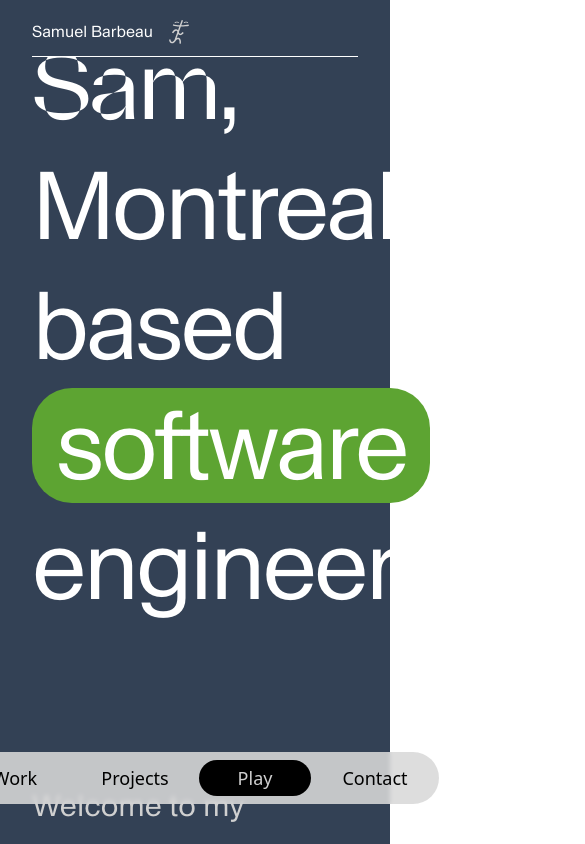
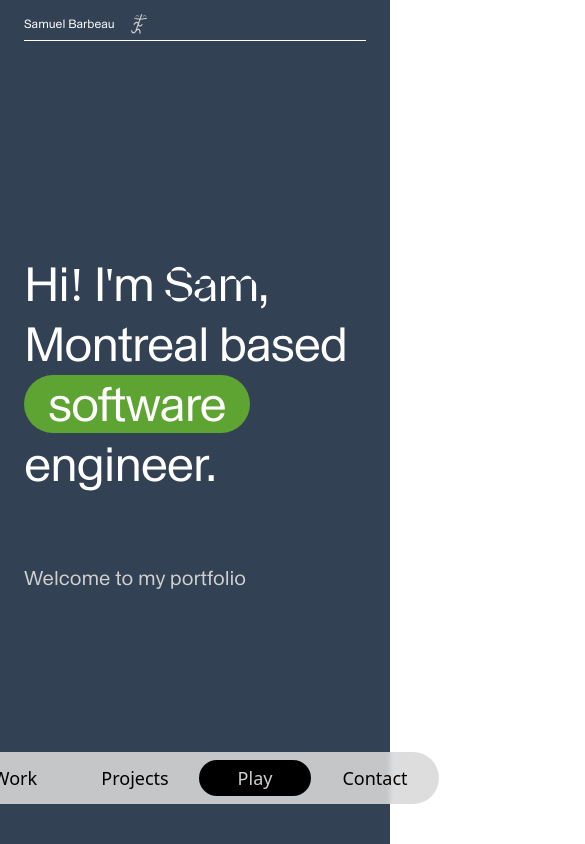
Before and after one commit to samb271/portfolio, a Vue app: page / in a window 390 px wide. Shown: the top 844 px of the page, 585 px wide, since content can reach past the window. Built offline with nearby package versions, Linux system fonts and the light colour scheme.

Commit message:
home page mobile friendly

```diff
--- a/src/components/Container.vue
+++ b/src/components/Container.vue
@@ -2,7 +2,7 @@
 </script>
 
 <template>
-  <div class="md:mx-16 mx-8">
+  <div class="md:mx-16 sm:mx-8 mx-6">
     <slot></slot>
   </div>
 </template>
--- a/src/components/Header.vue
+++ b/src/components/Header.vue
@@ -57,14 +57,14 @@ window.addEventListener('scroll', () => {
 </script>
 
 <template>
-  <div class="fixed w-full md:px-16 px-8 pt-2 text-text-primary bg-background header z-50">
-    <div class="h-12 flex place-items-center">
+  <div class="fixed w-full sm:px-16 sm:text-base text-xs sm:px-8 px-6 pt-2 text-text-primary bg-background header z-50">
+    <div class="sm:h-12 h-8 flex place-items-center">
       <div>
         <p class="min-w-max">Samuel Barbeau</p>
       </div>
 
       <div class="grow mx-4" id="avatarContainer">
-        <img src="../assets/svg/samb.svg" class="relative h-6" id="avatar">
+        <img src="../assets/svg/samb.svg" class="relative sm:h-6 h-5" id="avatar">
       </div>
 
       <!-- <div>
--- a/src/components/Projects/aiProjects.vue
+++ b/src/components/Projects/aiProjects.vue
@@ -16,9 +16,9 @@ const isLinesOfActionVisible = ref(false);
 <template>
   <div class="flex">
 
-    <div class="flex flex-col gap-8 mt-20">
-      <div class="flex border-b-2 border-[#D0D0D030] pb-8">
-        <div class="">
+    <div class="flex flex-col gap-8 mt-20 w-full">
+      <div class="flex flex-col xl:flex-row justify-between gap-16 border-b-2 border-[#D0D0D030] pb-8">
+        <div>
           <Section time="2023">
             <button @click="isAgePredictionVisible = !isAgePredictionVisible">
               Age prediction
@@ -39,12 +39,16 @@ const isLinesOfActionVisible = ref(false);
               </span>
             </div>
           </div>
-
-
+        </div>
+        <div v-if="isAgePredictionVisible" class="grow max-h-fit flex flex-col items-center">
+          <img class="max-w-xs" src="../../assets/ai/agePrediction.png" alt="">
+          <div class="mt-3 text-text-secondary">
+            Age prediction
+          </div>
         </div>
       </div>
 
-      <div class="flex border-b-2 border-[#D0D0D030] pb-8">
+      <div class="flex flex-col xl:flex-row justify-between gap-16 border-b-2 border-[#D0D0D030] pb-8">
         <div>
           <Section time="2023">
             <button @click="isEmotionPredictionVisible = !isEmotionPredictionVisible">
@@ -69,7 +73,12 @@ const isLinesOfActionVisible = ref(false);
               </span>
             </div>
           </div>
-
+        </div>
+        <div v-if="isEmotionPredictionVisible" class="grow max-h-fit flex flex-col items-center my-auto">
+          <img class="max-w-lg" src="../../assets/ai/emotionPrediction.png" alt="">
+          <div class="mt-3 text-text-secondary">
+            Emotion prediction
+          </div>
         </div>
       </div>
 
@@ -101,7 +110,7 @@ const isLinesOfActionVisible = ref(false);
       </div>
 
 
-      <div class="flex border-b-2 border-[#D0D0D030] pb-8">
+      <div class="flex flex-col xl:flex-row justify-between gap-16 border-b-2 border-[#D0D0D030] pb-8">
         <div>
           <Section time="2023">
             <button @click="isShapeRecognitionVisible = !isShapeRecognitionVisible">
@@ -125,7 +134,12 @@ const isLinesOfActionVisible = ref(false);
               </span>
             </div>
           </div>
-
+        </div>
+        <div v-if="isShapeRecognitionVisible" class="grow max-h-fit flex flex-col items-center my-auto">
+          <img class="max-w-sm" src="../../assets/ai/shapeRecognitionOutline.png" alt="">
+          <div class="mt-3 text-text-secondary">
+            Shape recognition
+          </div>
         </div>
       </div>
 
@@ -151,38 +165,7 @@ const isLinesOfActionVisible = ref(false);
             </span>
           </div>
         </div>
-
       </div>
-
-
-
-
     </div>
-
-    <div class="flex flex-col justify-between gap-16 pt-32 max-w-md mx-auto">
-
-      <div class="flex flex-col items-center">
-        <img class="max-w-xs" src="../../assets/ai/agePrediction.png" alt="">
-        <div class="mt-3 text-text-secondary">
-          Age prediction
-        </div>
-      </div>
-
-      <div class="flex flex-col items-center">
-        <img class="max-w-xl" src="../../assets/ai/emotionPrediction.png" alt="">
-        <div class="mt-3 text-text-secondary">
-          Emotion prediction
-        </div>
-      </div>
-
-      <div class="flex flex-col items-center">
-        <img class="max-w-sm" src="../../assets/ai/shapeRecognitionOutline.png" alt="">
-        <div class="mt-3 text-text-secondary">
-          Shape recognition
-        </div>
-      </div>
-
-    </div>
-
   </div>
 </template>
--- a/src/components/Section.vue
+++ b/src/components/Section.vue
@@ -7,14 +7,16 @@ const { time } = defineProps({
 </script>
 
 <template>
-  <p class="section text-4xl text-text-primary flex transition duration-300">
+  <p class="section text-4xl text-text-primary flex transition duration-300 border">
+  <div class="">
     <slot></slot>
-    <p v-if="time" class="text-lg pl-3">{{ time }}</p>
+  </div>
+  <p v-if="time" class="text-lg pl-3">{{ time }}</p>
   </p>
 </template>
 
 <style scoped>
-.section{
+.section {
   font-family: "Parabole Text";
 }
 </style>
--- a/src/components/app/Home.vue
+++ b/src/components/app/Home.vue
@@ -4,8 +4,8 @@
 
 <template>
   <div class="home flex flex-col gap-6 justify-center">
-    <p class="text-8xl w-full max-w-7xl welcomeTitle">Hi! I'm <span class="sam">Sam</span>, Montreal based <span class="bg-titlePill rounded-[40px] px-6">software</span> engineer.</p>
-    <p class="welcomeSubtext text-3xl mt-24">Welcome to my portfolio</p>
+    <p class="lg:text-8xl md:text-6xl text-5xl w-full max-w-7xl welcomeTitle tracking-tight">Hi! I'm <span class="sam">Sam</span>, Montreal based <span class="bg-titlePill rounded-[40px] px-6">software</span> engineer.</p>
+    <p class="welcomeSubtext lg:text-3xl text-xl lg:mt-24">Welcome to my portfolio</p>
   </div>
 </template>
 
@@ -14,7 +14,7 @@
   color: white;
   font-family: "Parabole Text";
   line-height: 120px;
-  letter-spacing: -3px;
+  /* letter-spacing: -3px; */
 }
 
 .welcomeSubtext{
@@ -31,4 +31,22 @@
   height: calc(100vh - 64px);
 }
 
+@media (max-width: 1024px) {
+  .welcomeTitle{
+  color: white;
+  font-family: "Parabole Text";
+  line-height: 90px;
+  /* letter-spacing: -3px; */
+}
+}
+
+@media (max-width: 768px) {
+  .welcomeTitle{
+  color: white;
+  font-family: "Parabole Text";
+  line-height: 60px;
+  /* letter-spacing: -3px; */
+}
+}
+
 </style>
--- a/src/components/app/Play.vue
+++ b/src/components/app/Play.vue
@@ -71,7 +71,7 @@ const getImageUrl = (id: string) => {
       <div>
         <Section time="2011 - Current">Cyclig</Section>
 
-        <div class="flex pb-8">
+        <div class="flex flex-col xl:flex-row gap-16 pb-8">
           <Text>I'm most likely more agile on two wheels than I am on two feet. I started riding mountain bikes at 14
             years
             old and it didn't take long for me to take an interest in racing. I participated in provincial cups until an
@@ -81,7 +81,7 @@ const getImageUrl = (id: string) => {
           </Text>
 
           <div class="grow">
-            <img src="../../assets/cycling/cycling.jpg" alt="cycling" class="max-w-3xl mx-auto">
+            <img src="../../assets/cycling/cycling.jpg" alt="cycling" class="max-w-3xl mx-auto w-full">
           </div>
         </div>
       </div>
--- a/src/components/app/Projects.vue
+++ b/src/components/app/Projects.vue
@@ -26,11 +26,11 @@ function setSelectedTab(tab: string) {
 </script>
 
 <template>
-  <div class="flex justify-between mt-40">
+  <div class="flex flex-col lg:flex-row gap-8 justify-between mt-40">
 
     <Title id="projects">Projects</Title>
 
-    <div class="my-auto">
+    <div class="my-auto max-w-fit">
       <TabGroup>
         <TabList class="flex gap-3 rounded-full bg-[#273141] px-3 py-2">
           <Tab class="focus:outline-none focus:ring-0" v-slot="{ selected }">
```
